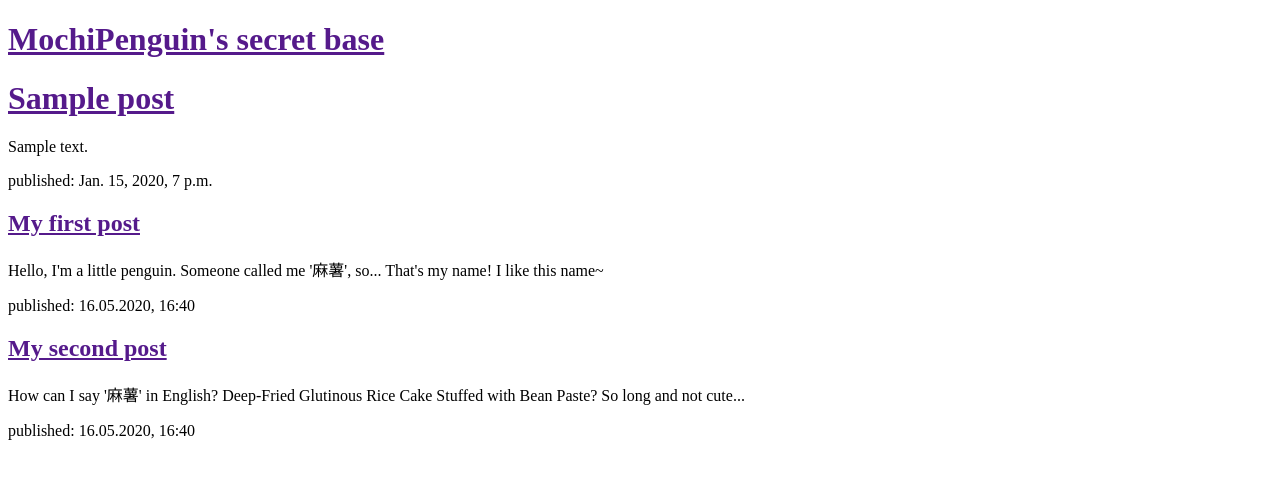
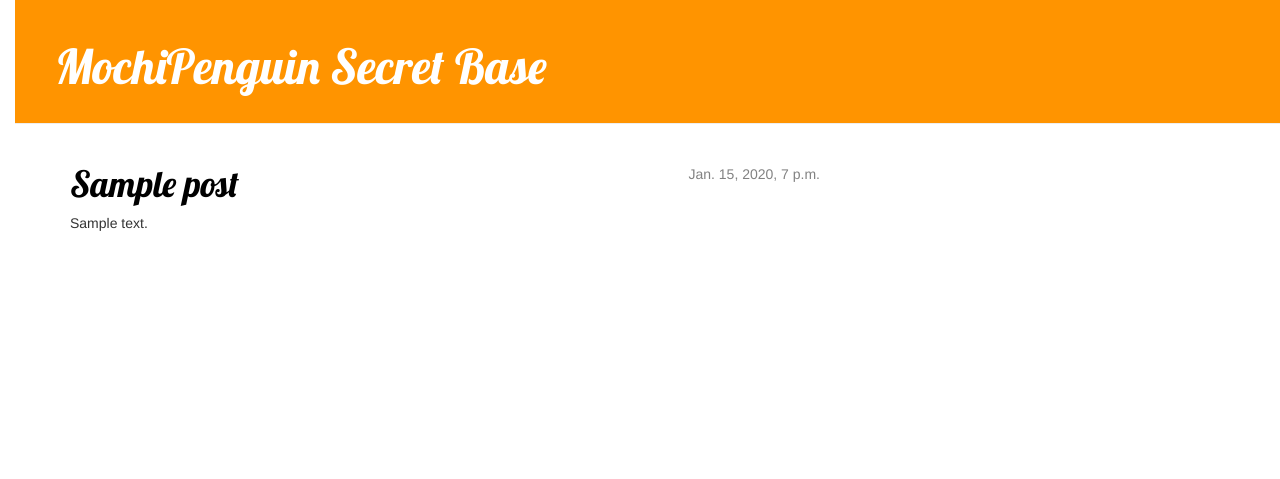
Before and after one commit to mochipenguin/my-first-blog, a Django app: page / in a window 1280 px wide. Shown: the top 479 px of the page. Run offline with Django 3.2, Linux system fonts and the light colour scheme; tables that the repository leaves empty hold one stand-in row (values such as "Sample post"); some libraries are stand-ins or nearby versions.

Commit message:
Add veiw and template

```diff
--- /dev/null
+++ b/blog/static/css/blog.css
@@ -0,0 +1,51 @@
+    .page-header {
+        background-color: #ff9400;
+        margin-top: 0;
+        padding: 20px 20px 20px 40px;
+    }
+
+    .page-header h1, .page-header h1 a, .page-header h1 a:visited, .page-header h1 a:active {
+        color: #ffffff;
+        font-size: 36pt;
+        text-decoration: none;
+    }
+
+    .content {
+        margin-left: 40px;
+    }
+
+    h1, h2, h3, h4 {
+        font-family: 'Lobster', cursive;
+    }
+
+    .date {
+        float: right;
+        color: #828282;
+    }
+
+    .save {
+        float: right;
+    }
+
+    .post-form textarea, .post-form input {
+        width: 100%;
+    }
+
+    .top-menu, .top-menu:hover, .top-menu:visited {
+        color: #ffffff;
+        float: right;
+        font-size: 26pt;
+        margin-right: 20px;
+    }
+
+    .post {
+        margin-bottom: 70px;
+    }
+
+    .post h1 a, .post h1 a:visited {
+        color: #000000;
+    }
+
+body {
+    padding-left: 15px;
+}
--- /dev/null
+++ b/blog/templates/blog/base.html
@@ -0,0 +1,27 @@
+<!DOCTYPE html>
+{% load static %}
+<html lang="en">
+<head>
+    <meta charset="UTF-8">
+    <title>MochiPenguin</title>
+    <link rel="stylesheet" href="//maxcdn.bootstrapcdn.com/bootstrap/3.2.0/css/bootstrap.min.css">
+    <link rel="stylesheet" href="//maxcdn.bootstrapcdn.com/bootstrap/3.2.0/css/bootstrap-theme.min.css">
+    <link rel="stylesheet" href="{% static 'css/blog.css' %}">
+    <link href="//fonts.googleapis.com/css?family=Lobster&subset=latin,latin-ext" rel="stylesheet" type="text/css">
+</head>
+<body>
+     <div class="page-header">
+         <h1><a href="">MochiPenguin Secret Base</a></h1>
+     </div>
+
+    <div class="content container">
+        <div class="row">
+            <div class="col-md-8">
+                {% block content %}
+                {% endblock %}
+            </div>
+        </div>
+    </div>
+
+</body>
+</html>
--- a/blog/templates/blog/post_list.html
+++ b/blog/templates/blog/post_list.html
@@ -1,32 +1,13 @@
-<!DOCTYPE html>
-<html lang="en">
-<head>
-    <meta charset="UTF-8">
-    <title>MochiPenguin</title>
-</head>
-<body>
-     <div>
-         <h1><a href="">MochiPenguin's secret base</a></h1>
-     </div>
+    {% extends 'blog/base.html' %}
 
-     {% for post in posts %}
-        <div>
-            <h1><a href="">{{ post.title }}</a> </h1>
-            <p>{{ post.text|linebreaksbr }}</p>
-            <p>published: {{ post.published_date}}</p>
-        </div>
-     {% endfor %}
-
-     <div>
-         <h2><a href="">My first post</a></h2>
-         <p>Hello, I'm a little penguin. Someone called me '麻薯', so... That's my name! I like this name~</p>
-         <p>published: 16.05.2020, 16:40</p>
-
-     <div>
-         <h2><a href="">My second post</a></h2>
-         <p>How can I say '麻薯' in English? Deep-Fried Glutinous Rice Cake Stuffed with Bean Paste? So long and not cute...</p>
-         <p>published: 16.05.2020, 16:40</p>
-     </div>
-
-</body>
-</html>
+    {% block content %}
+        {% for post in posts %}
+            <div class="post">
+                <div class="date">
+                    {{ post.published_date }}
+                </div>
+                <h1><a href="{% url 'post_detail' pk=post.pk %}">{{ post.title }}</a></h1>
+                <p>{{ post.text|linebreaksbr }}</p>
+            </div>
+        {% endfor %}
+    {% endblock %}
--- a/blog/urls.py
+++ b/blog/urls.py
@@ -6,4 +6,5 @@ urlpatterns = [
     #url(r'^$', views.post_list, name='post_list'),
     # ex: /polls/
     path('', views.post_list, name='post_list'),
+    path('^post/(?p<pk>[0-9]+)/$', views.post_detail, name='post_detail'),
 ]
--- a/blog/views.py
+++ b/blog/views.py
@@ -1,4 +1,4 @@
-from django.shortcuts import render
+from django.shortcuts import render, get_object_or_404
 from django.utils import timezone
 from .models import Post
 
@@ -8,3 +8,8 @@ from .models import Post
 def post_list(request):
     posts = Post.objects.filter(published_date__lte=timezone.now()).order_by('published_date')
     return render(request, 'blog/post_list.html', {'posts': posts})
+
+
+def post_detail(request, pk):
+    post = get_object_or_404(Post, pk=pk)
+    return render(request, 'blog/post_detail.html', {'post': post})
--- a/mysite/settings.py
+++ b/mysite/settings.py
@@ -120,4 +120,8 @@ USE_TZ = True
 
 STATIC_URL = '/static/'
 
-STATIC_ROOT = os.path.join(BASE_DIR, 'static')
+STATICFILES_DIRS = [
+    os.path.join(BASE_DIR, "static"),
+]
+
+# STATIC_ROOT = os.path.join(BASE_DIR, 'static')
```
Also changed, not shown: blog/templates/blog/post_detail.html (added, +14 -0 lines).
